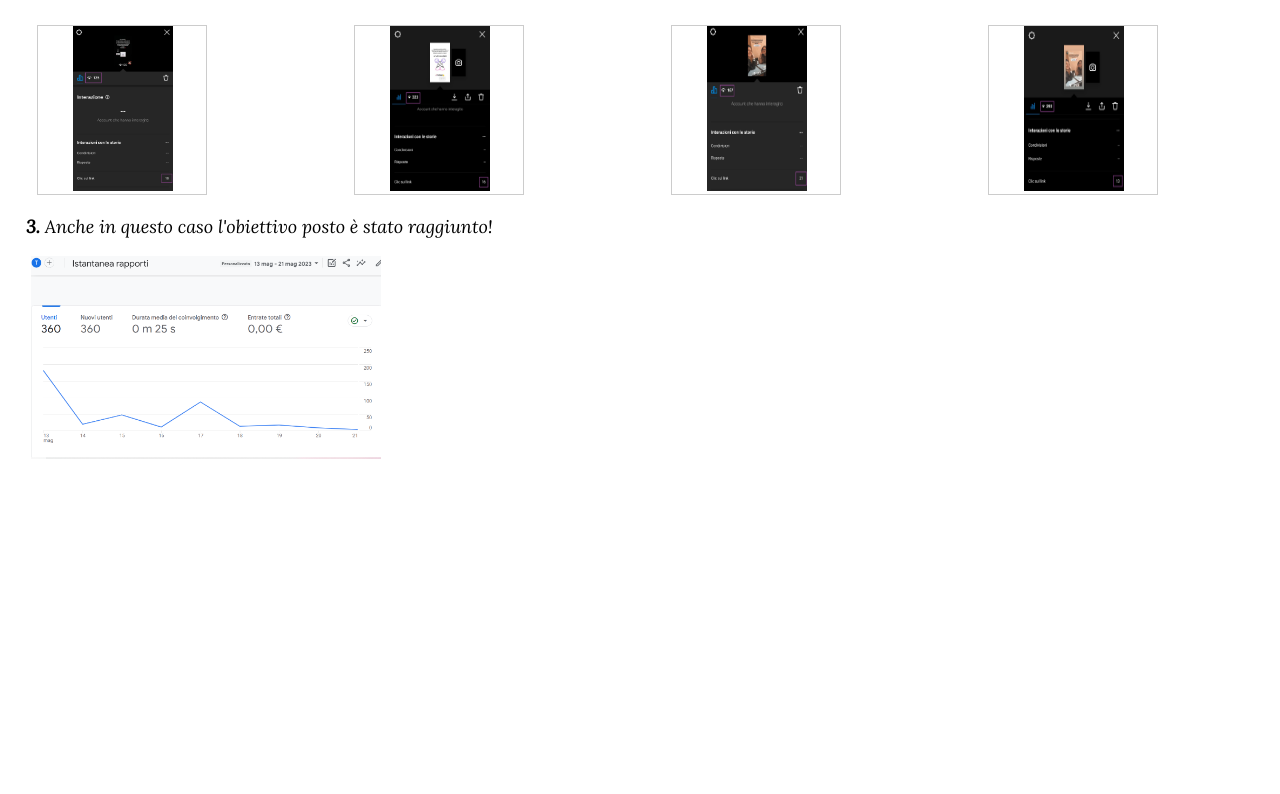
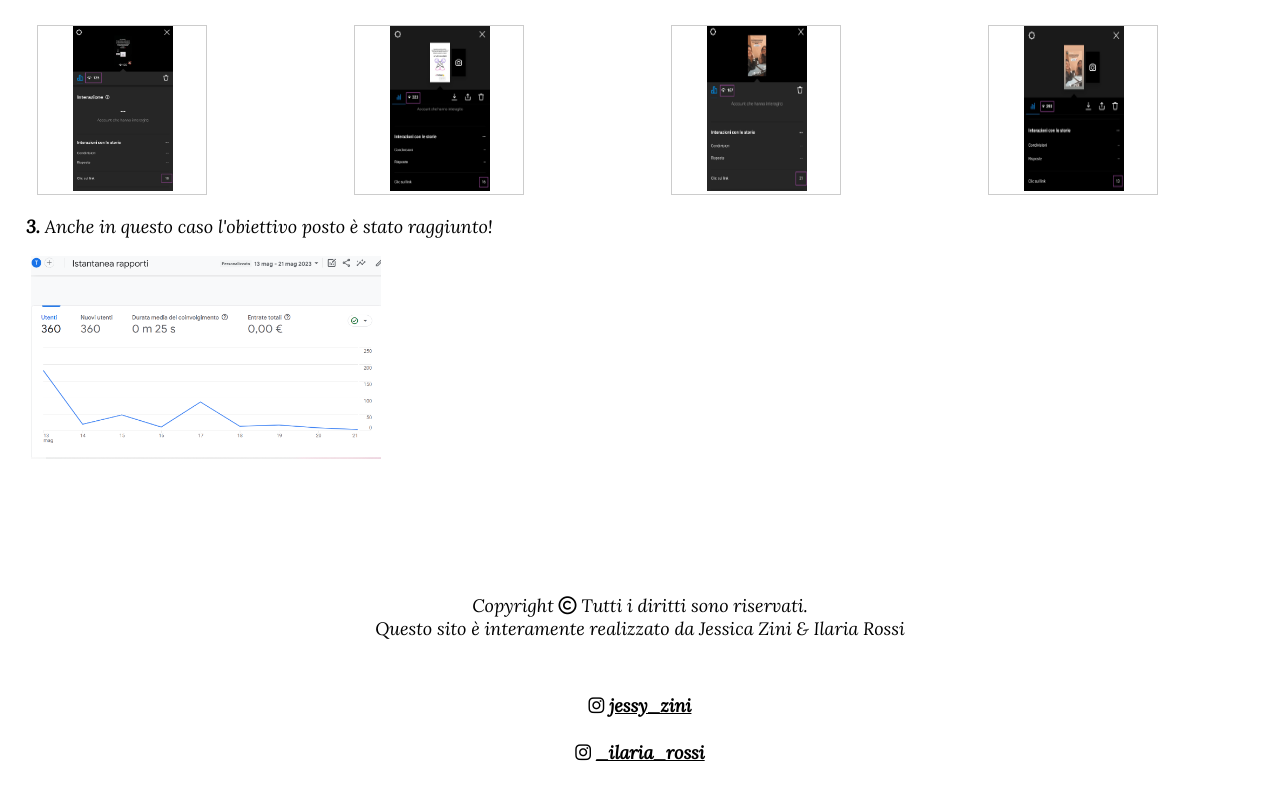
Before and after one commit to ilariarossi01/TEST-DEFINITIVO, a plain HTML site: page chisiamo.html in a window 1280 px wide. Shown: the part 4040-4834 px from the top of the page. Before the commit the page ends 4610 px from the top, so only its background shows below. Drawn offline with nearby package versions, Linux system fonts and the light colour scheme.

Commit message:
Add files via upload

```diff
--- a/chisiamo.html
+++ b/chisiamo.html
@@ -313,6 +313,10 @@
         </body>
 
 <footer>
+  <section> Copyright <i class="fa-regular fa-copyright"></i> Tutti i diritti sono riservati. <br>
+    Questo sito è interamente realizzato da Jessica Zini & Ilaria Rossi </section>
+<h4><i class="fa-brands fa-instagram"></i> <a href="https://www.instagram.com/jessy_zini/" target="_blank"> jessy_zini</a> </h4>
+<h4><i class="fa-brands fa-instagram"></i> <a href="https://www.instagram.com/_ilaria_rossi/" target="_blank"> _ilaria_rossi</a> </h4>
         <!-- AddToAny BEGIN -->
 <div class="a2a_kit a2a_kit_size_32 a2a_default_style">
     <a class="a2a_dd" href="https://www.addtoany.com/share"></a>
```
Also changed, not shown: aggiungiannuncio.html (+1 -1 lines), annunci.html (+1 -1 lines), cerca.html (+1 -1 lines), index.html (+1 -1 lines), ituoipreferiti.html (+1 -1 lines).
